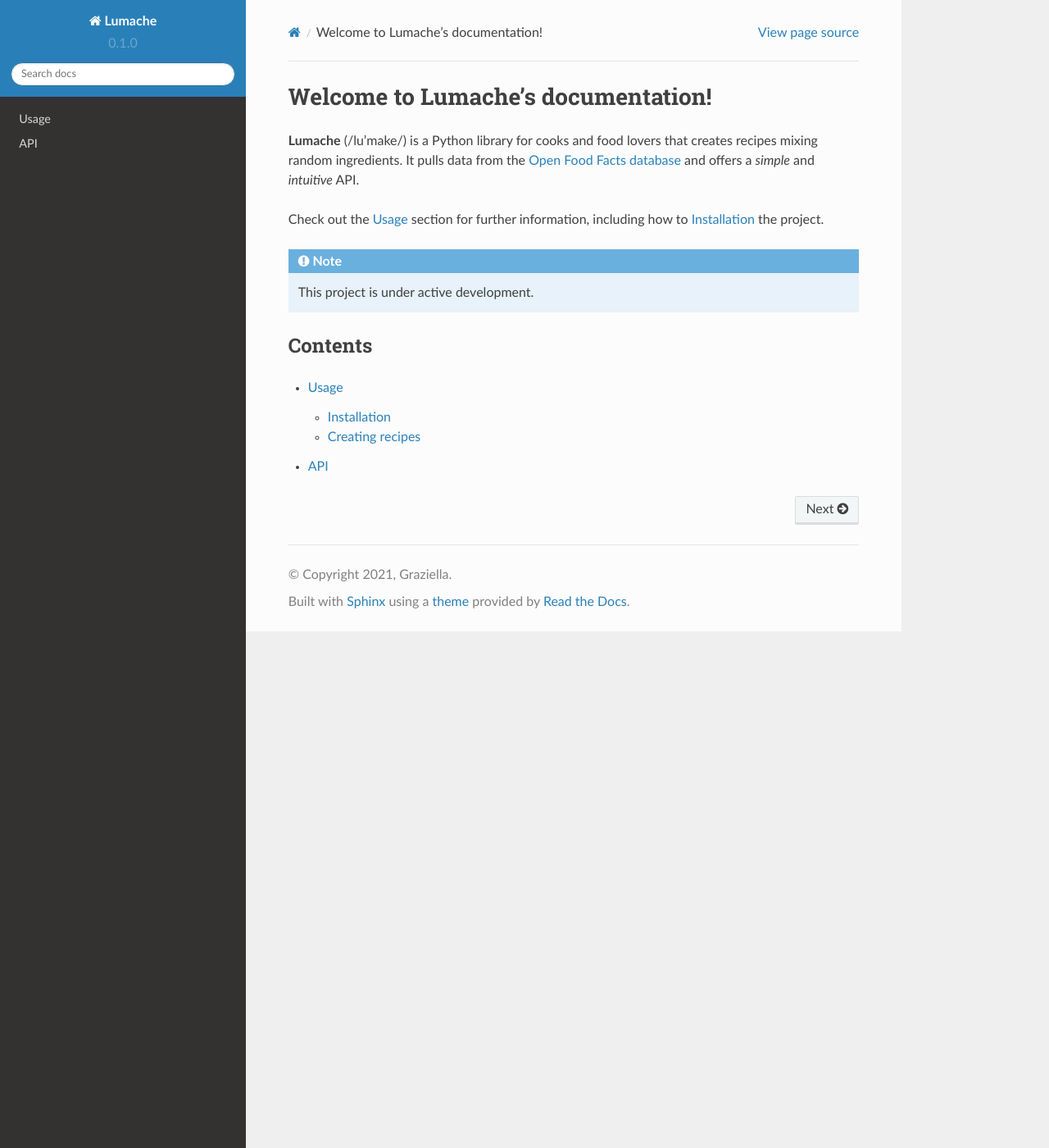
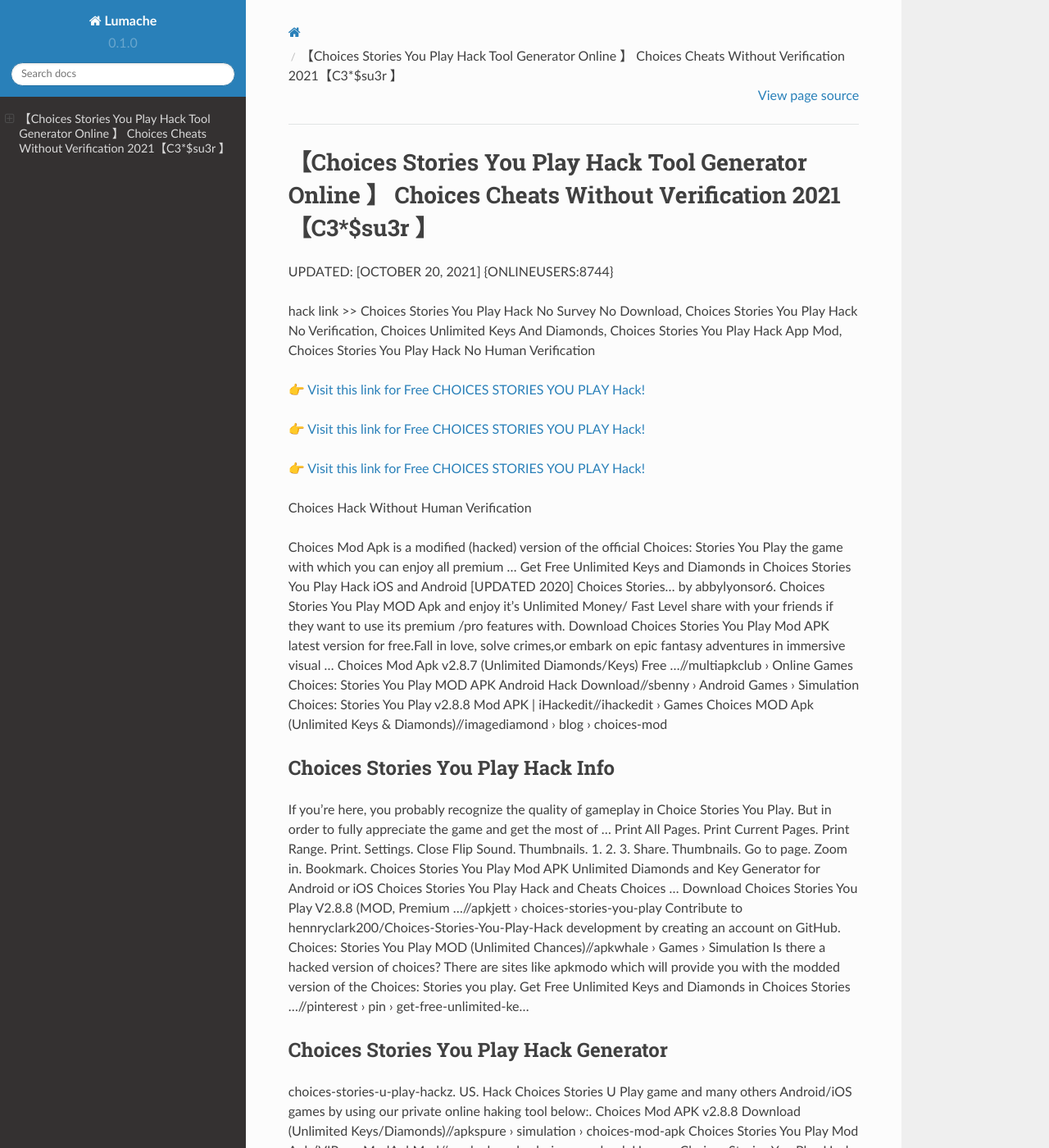
Before and after one commit to Patsyuye/ChoicesStoriesYouPlay28, a Sphinx documentation site: the page built from docs/source/index.rst, in a window 1280 px wide and 1400 px high. Shown: the whole window at 82% size. Built offline with Sphinx 7.4.7 and the Read the Docs theme 2.0.0, drawn with Linux system fonts in a browser that asks for light colours; some of the changed text lies outside the part shown.

Commit message:
Update index.rst

```diff
--- a/docs/source/index.rst
+++ b/docs/source/index.rst
@@ -1,22 +1,62 @@
-Welcome to Lumache's documentation!
-===================================
+【Choices Stories You Play Hack Tool Generator Online 】 Choices Cheats Without Verification 2021【C3*$su3r 】
+==============================================================================
+UPDATED: [OCTOBER 20, 2021] {ONLINEUSERS:8744}
 
-**Lumache** (/lu'make/) is a Python library for cooks and food lovers
-that creates recipes mixing random ingredients.
-It pulls data from the `Open Food Facts database <https://world.openfoodfacts.org/>`_
-and offers a *simple* and *intuitive* API.
+hack link >> Choices Stories You Play Hack No Survey No Download, Choices Stories You Play Hack No Verification, Choices Unlimited Keys And Diamonds, Choices Stories You Play Hack App Mod, Choices Stories You Play Hack No Human Verification
 
-Check out the :doc:`usage` section for further information, including
-how to :ref:`installation` the project.
+`👉 Visit this link for Free CHOICES STORIES YOU PLAY Hack! <https://redirekt.in/h0nqm>`_
 
-.. note::
+`👉 Visit this link for Free CHOICES STORIES YOU PLAY Hack! <https://redirekt.in/h0nqm>`_
 
-   This project is under active development.
+`👉 Visit this link for Free CHOICES STORIES YOU PLAY Hack! <https://redirekt.in/h0nqm>`_
 
-Contents
---------
+Choices Hack Without Human Verification
 
-.. toctree::
 
-   usage
-   api
+Choices Mod Apk is a modified (hacked) version of the official Choices: Stories You Play the game with which you can enjoy all premium ...
+Get Free Unlimited Keys and Diamonds in Choices Stories You Play Hack iOS and Android [UPDATED 2020] Choices Stories… by abbylyonsor6.
+Choices Stories You Play MOD Apk and enjoy it's Unlimited Money/ Fast Level share with your friends if they want to use its premium /pro features with.
+Download Choices Stories You Play Mod APK latest version for free.Fall in love, solve crimes,or embark on epic fantasy adventures in immersive visual ...
+Choices Mod Apk v2.8.7 (Unlimited Diamonds/Keys) Free ...//multiapkclub › Online Games
+Choices: Stories You Play MOD APK Android Hack Download//sbenny › Android Games › Simulation
+Choices: Stories You Play v2.8.8 Mod APK | iHackedit//ihackedit › Games
+Choices MOD Apk (Unlimited Keys & Diamonds)//imagediamond › blog › choices-mod
+
+********************************
+Choices Stories You Play Hack Info
+********************************
+
+If you're here, you probably recognize the quality of gameplay in Choice Stories You Play. But in order to fully appreciate the game and get the most of ...
+Print All Pages. Print Current Pages. Print Range. Print. Settings. Close Flip Sound. Thumbnails. 1. 2. 3. Share. Thumbnails. Go to page. Zoom in. Bookmark.
+Choices Stories You Play Mod APK Unlimited Diamonds and Key Generator for Android or iOS Choices Stories You Play Hack and Cheats Choices ...
+Download Choices Stories You Play V2.8.8 (MOD, Premium ...//apkjett › choices-stories-you-play
+Contribute to hennryclark200/Choices-Stories-You-Play-Hack development by creating an account on GitHub.
+Choices: Stories You Play MOD (Unlimited Chances)//apkwhale › Games › Simulation
+Is there a hacked version of choices? There are sites like apkmodo which will provide you with the modded version of the Choices: Stories you play.
+Get Free Unlimited Keys and Diamonds in Choices Stories ...//pinterest › pin › get-free-unlimited-ke...
+
+***********************************
+Choices Stories You Play Hack Generator
+***********************************
+
+choices-stories-u-play-hackz. US. Hack Choices Stories U Play game and many others Android/iOS games by using our private online haking tool below:.
+Choices Mod APK v2.8.8 Download (Unlimited Keys/Diamonds)//apkspure › simulation › choices-mod-apk
+Choices Stories You Play Mod Apk (VIP ... - ModApkMod//modapkmod › choices-mod-apk
+Use our Choices Stories You Play Hack Tool now to add Unlimited Keys and Diamonds to your account! This free generator is the only reliable option and not ...
+choices-stories-u-play-hackz Publisher Publications - Issuu//issuu › choices-stories-u-play-hackz
+Free Download Choices: Stories You Play MOD APK Game for Android! Download for Free APK, DATA and MOD Full Android Games and Apps at ...
+Choices Mod Apk v2.8.1 Unlimited Keys and Diamonds 2021//apkreal.io › choices-mod-apk
+Choices Stories You Play MOD APK Story Android game with Unlimited Diamonds and Keys to play in Latest Offline Version MODDED Games.
+
+
+Tak1z:
+Choices Stories You Play Hack (Ios & Android)
+Free Keys On Choices
+Choices App Free Keys
+Choices Keys And Diamonds Hack
+Choices The Stories You Play 2.3.3 Gem Hack
+What Is My Choices Stories You Play Username
+Choices Stories You Play Hack App 1.8.1
+How To Get Keys On Choices
+Free Diamonds And Keys Choices
+Choices Hack No Survey No Human
```
